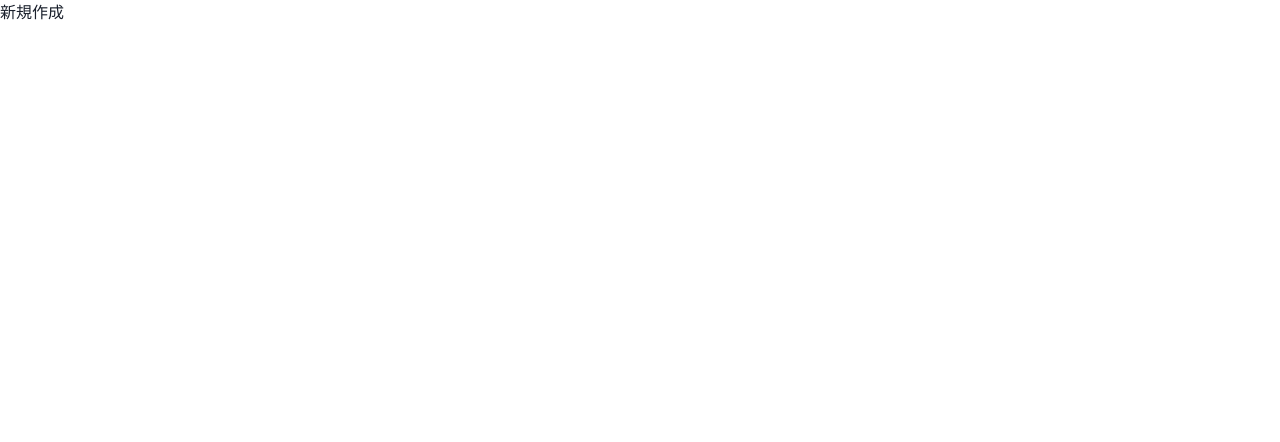
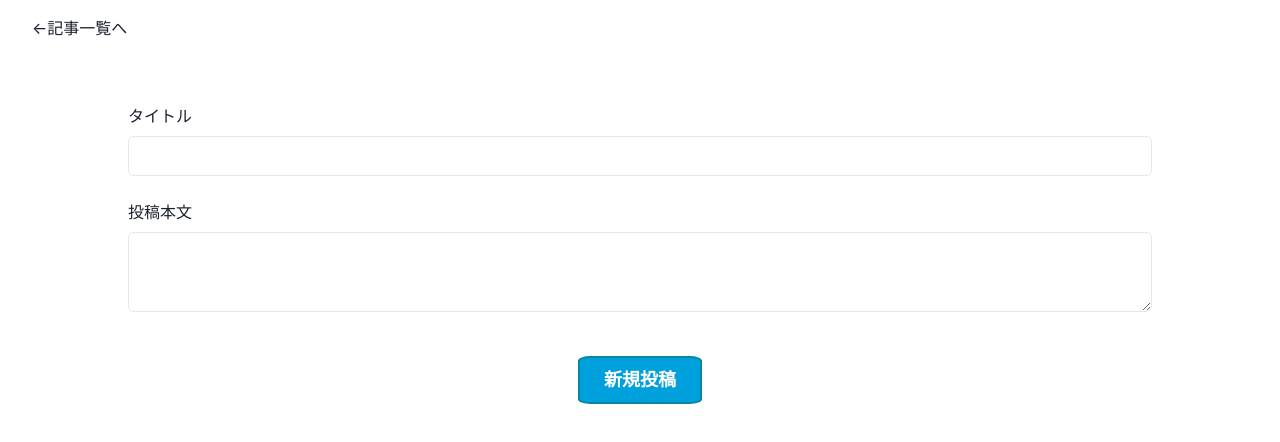
Before and after one commit to pb-kitamura/frontend-practice-app, a Next.js app: page /post/create in a window 1280 px wide. Shown: the top 442 px of the page. Built offline with nearby package versions, Linux system fonts and the light colour scheme.

Commit message:
編集機能と投稿機能の実装

```diff
--- a/package.json
+++ b/package.json
@@ -13,13 +13,17 @@
     "@chakra-ui/react": "^2.8.1",
     "@emotion/react": "^11.11.1",
     "@emotion/styled": "^11.11.0",
+    "@hookform/resolvers": "^3.3.2",
     "@tanstack/react-query": "^5.0.0",
     "axios": "^1.5.1",
     "framer-motion": "^10.16.4",
     "next": "13.5.4",
     "react": "^18",
     "react-dom": "^18",
-    "react-icons": "^4.11.0"
+    "react-hook-form": "^7.47.0",
+    "react-icons": "^4.11.0",
+    "react-textarea-autosize": "^8.5.3",
+    "zod": "^3.22.4"
   },
   "devDependencies": {
     "@types/node": "^20",
--- a/src/apis/articleFetch.ts
+++ b/src/apis/articleFetch.ts
@@ -1,6 +1,8 @@
 import axios from 'axios'
 import { ArticleTotalInfo } from '@/types/types'
 import { ArticleInfo } from '@/types/types'
+import { ArticleRequest } from '@/types/validation'
+
 const endPointURL = 'http://localhost:18080/v1/note'
 
 export const articleApi = {
@@ -16,6 +18,12 @@ export const articleApi = {
     const { data } = await axios.delete<ArticleInfo>(`${endPointURL}/${postid}`)
     return data
   },
-  // async post()
-  // async patch()
+  async post(request: ArticleRequest) {
+    const { data } = await axios.post<ArticleInfo>(endPointURL, request)
+    return data
+  },
+  async put(postid: string, request: ArticleRequest) {
+    const { data } = await axios.put<{ id: string }>(`${endPointURL}/${postid}`, request)
+    return data
+  },
 }
--- a/src/components/ArticleListCell.tsx
+++ b/src/components/ArticleListCell.tsx
@@ -4,6 +4,7 @@ import Link from 'next/link'
 
 export function ArticleListCell({ article }: { article: ArticleInfo }) {
   return (
+    <Link href={`/post/${article.id}`}>
       <Flex
         w='80%'
         bgColor='orange.200'
@@ -17,11 +18,10 @@ export function ArticleListCell({ article }: { article: ArticleInfo }) {
         justifyContent='space-between'
         alignItems='flex-end'
       >
-      <Text fontSize='xl'>
-        <Link href={'/post/' + article.id}>{article.title}</Link>
-      </Text>
+        <Text fontSize='xl'>{article.title}</Text>
         <Text>{convertDateFormat(article.updatedAt)}</Text>
       </Flex>
+    </Link>
   )
 }
 
--- a/src/pages/post/[postid]/index.tsx
+++ b/src/pages/post/[postid]/index.tsx
@@ -10,7 +10,10 @@ import { ModalWindow } from '@/components/ModalWindow'
 export default function Home() {
   const router = useRouter()
   const { isOpen, onClose, onOpen } = useDisclosure()
-  const postID: string = typeof router.query.postid === 'string' ? router.query.postid : ''
+  const postID: string = router.query.postid as string
+  if (postID === undefined) {
+    return null
+  }
   return (
     <>
       <ArticleIndexLink />
--- a/src/pages/post/create.tsx
+++ b/src/pages/post/create.tsx
@@ -1,3 +1,69 @@
+import AutosizeTextarea from 'react-textarea-autosize'
+import {
+  Button,
+  VStack,
+  Textarea,
+  Input,
+  FormControl,
+  FormLabel,
+  Box,
+  Text,
+} from '@chakra-ui/react'
+import { articleApi } from '@/apis/articleFetch'
+import { useMutation } from '@tanstack/react-query'
+import { useRouter } from 'next/router'
+import { useForm } from 'react-hook-form'
+import { ArticleRequest, FormSchema } from '@/types/validation'
+import { zodResolver } from '@hookform/resolvers/zod'
+import { ArticleIndexLink } from '@/components/ArticleIndexLink'
+
 export default function Create() {
-  return <h1>新規作成</h1>
+  const {
+    register,
+    handleSubmit,
+    formState: { errors },
+  } = useForm<ArticleRequest>({
+    reValidateMode: 'onSubmit',
+    resolver: zodResolver(FormSchema),
+  })
+  const router = useRouter()
+  const { mutate, isError, error, isPending } = useMutation({
+    mutationFn: (request: ArticleRequest) => articleApi.post(request),
+    onSuccess: () => {
+      router.push('/')
+    },
+  })
+  return (
+    <>
+      <ArticleIndexLink />
+      <FormControl mt='16'>
+        <VStack gap='6'>
+          {isPending && <p>Loading...</p>}
+          {isError && <p>Error: {error.message} 投稿失敗!</p>}
+          <Box w='80%'>
+            <FormLabel htmlFor='title'>タイトル</FormLabel>
+            <Input id='title' {...register('title')} />
+            <Text color='red'>{errors.title?.message}</Text>
+          </Box>
+          <Box w='80%'>
+            <FormLabel htmlFor='content'>投稿本文</FormLabel>
+            <Textarea as={AutosizeTextarea} id='content' {...register('content')} />
+            <Text color='red'>{errors.content?.message}</Text>
+          </Box>
+          <Button
+            mx='5'
+            my='5'
+            border='2px'
+            borderColor='cyan.700'
+            borderRadius='10%'
+            colorScheme='linkedin'
+            size='lg'
+            onClick={handleSubmit((request) => mutate(request))}
+          >
+            新規投稿
+          </Button>
+        </VStack>
+      </FormControl>
+    </>
+  )
 }
--- /dev/null
+++ b/src/types/validation.ts
@@ -0,0 +1,13 @@
+import * as z from 'zod'
+export const FormSchema = z.object({
+  title: z
+    .string()
+    .min(1, { message: '1文字以上入力してください' })
+    .max(120, { message: '120文字以内で入力してください' }),
+  content: z
+    .string()
+    .min(1, { message: '1文字以上入力してください' })
+    .max(100000, { message: '100000文字以上入力してください' }),
+})
+
+export type ArticleRequest = z.infer<typeof FormSchema>
```
Also changed, not shown: src/pages/post/[postid]/edit.tsx (+78 -1 lines), src/types/types.ts (renamed from src/types/types.tsx), 1 other file (tests, documents, lock files or other folders). Lines whose indentation alone changed are shown as unchanged.
